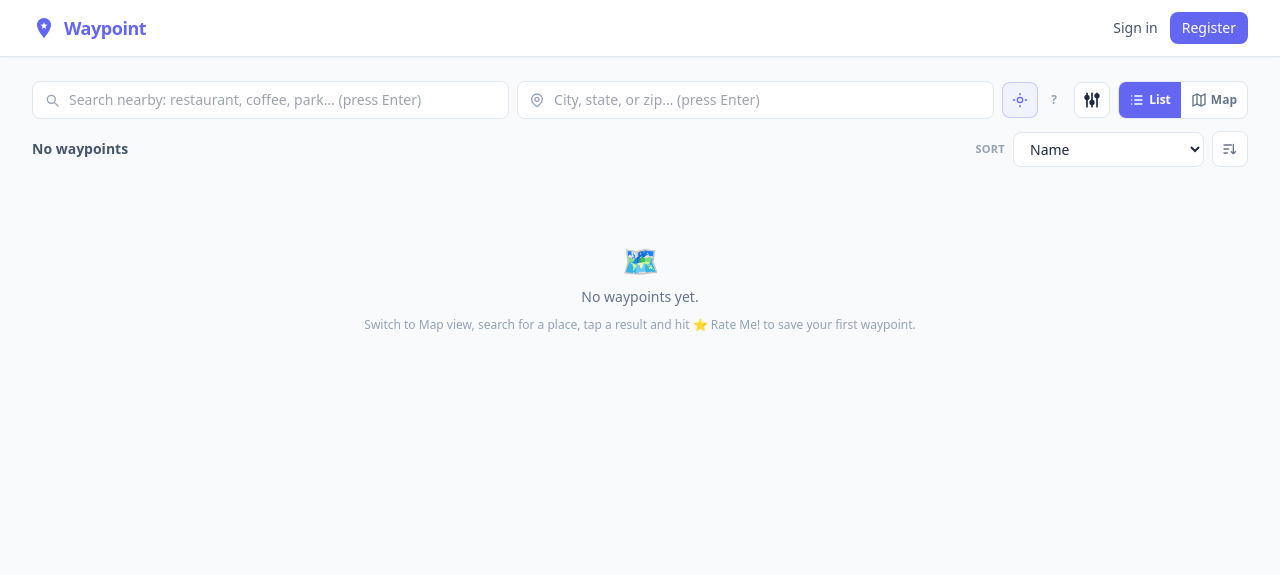
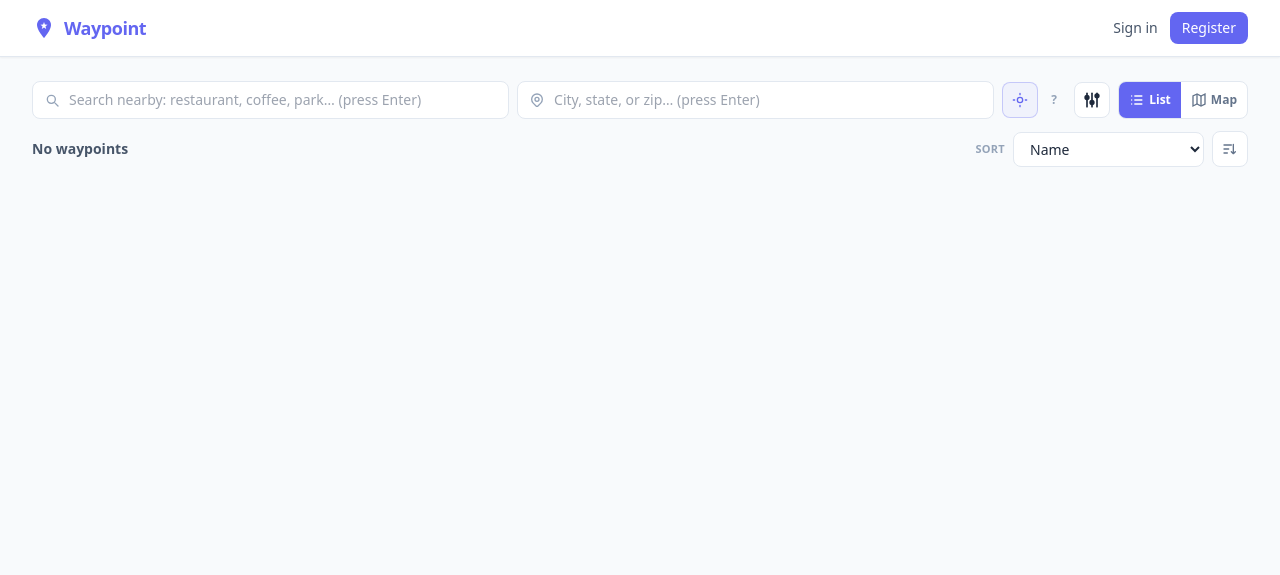
Before and after one commit to thrawnis/location-tracking, a Django app: template templates/tracker/location_list.html in a window 1280 px wide. Shown: the top 575 px of the page. Run offline with Django 5.2, Linux system fonts and the light colour scheme; the template is opened without the code that fills it, so the values that code supplies are empty; some libraries are stand-ins or nearby versions.

Commit message:
Default the home list to "My Waypoints" in alphabetical order
The list view now opens pre-filtered to the current user's own rated/noted
waypoints (the existing "Only places I've rated or noted" filter, now on by
default) sorted alphabetically by name, and shows nothing when there are
none rather than an empty-state message. The mine-filter checkbox reflects
the default checked state, and the count label switches between "My
Waypoints" and "Waypoints" depending on whether that filter is active.

Co-Authored-By: Claude Opus 4.8 <noreply@anthropic.com>
https://claude.ai/code/session_011QvNqK4YH8rZ9xPusFgyrW

```diff
--- a/templates/tracker/location_list.html
+++ b/templates/tracker/location_list.html
@@ -312,7 +312,7 @@
           </select>
         </div>
         <label class="flex items-center gap-2 cursor-pointer select-none pt-1 border-t border-slate-100">
-          <input type="checkbox" id="mine-filter"
+          <input type="checkbox" id="mine-filter" checked
                  class="w-4 h-4 rounded border-slate-300 text-brand focus:ring-brand/30">
           <span class="text-sm text-slate-700">Only places I've rated or noted</span>
         </label>
@@ -622,7 +622,7 @@ const CSRF_TOKEN = '{{ csrf_token }}';
   let catFilter      = '';
   let statusFilter   = '';
   let gfFilter       = '';   // '' | 'dedicated' | 'gf-any'
-  let mineFilter     = false; // true → only places the current user has reviewed
+  let mineFilter     = true; // true → only places the current user has reviewed ("My Waypoints" is the default home view)
   let osmEntries     = [];   // { marker, cat, distKm, element }
   let sidebarOpen    = false;
   let osmCatFilters  = { food: true, shop: true, fuel: true, poi: true };
@@ -1466,20 +1466,12 @@ const CSRF_TOKEN = '{{ csrf_token }}';
     const start = (listPage - 1) * LIST_PAGE_SIZE;
     const slice = rows.slice(start, start + LIST_PAGE_SIZE);
 
+    const label = mineFilter ? 'My Waypoints' : 'Waypoints';
     const countEl = document.getElementById('wp-list-count');
-    if (countEl) countEl.textContent = total ? `${total} waypoint${total !== 1 ? 's' : ''}` : 'No waypoints';
-
-    if (!total) {
-      listEl.innerHTML = `<div class="text-center py-16 text-slate-400 px-4 space-y-2">
-        <p class="text-3xl">🗺️</p>
-        <p class="text-sm font-medium text-slate-500">${WAYPOINTS.length ? 'No waypoints match your filters.' : 'No waypoints yet.'}</p>
-        <p class="text-xs text-slate-400 leading-relaxed">${WAYPOINTS.length
-          ? 'Try clearing a filter or the search box.'
-          : 'Switch to Map view, search for a place, tap a result and hit ⭐ Rate Me! to save your first waypoint.'}</p>
-      </div>`;
-    } else {
-      listEl.innerHTML = slice.map(listCardHtml).join('');
-    }
+    if (countEl) countEl.textContent = total ? `${label} — ${total}` : (total === 0 && WAYPOINTS.length ? label : 'No waypoints');
+
+    // No results → just leave the list area empty (no placeholder message).
+    listEl.innerHTML = total ? slice.map(listCardHtml).join('') : '';
 
     const pag  = document.getElementById('wp-pagination');
     const info = document.getElementById('wp-page-info');
@@ -1611,14 +1603,10 @@ const CSRF_TOKEN = '{{ csrf_token }}';
     setSortDirIcon();
     renderList();
 
-    // Deep links from the dropdown: ?panel=mine pre-filters to your places;
-    // ?view=map opens straight into the map.
+    // "My Waypoints" is already the default view, so ?panel=mine (linked from
+    // the dropdown) needs no extra handling here. ?view=map opens straight
+    // into the map view.
     const params = new URLSearchParams(window.location.search);
-    if (params.get('panel') === 'mine') {
-      mineFilter = true;
-      const mineEl = document.getElementById('mine-filter'); if (mineEl) mineEl.checked = true;
-      updateFilterBadge(); renderList();
-    }
     if (params.get('view') === 'map') showView('map');
 
     // Auto-locate on load so distance sorting is ready. This is free: a browser
```
